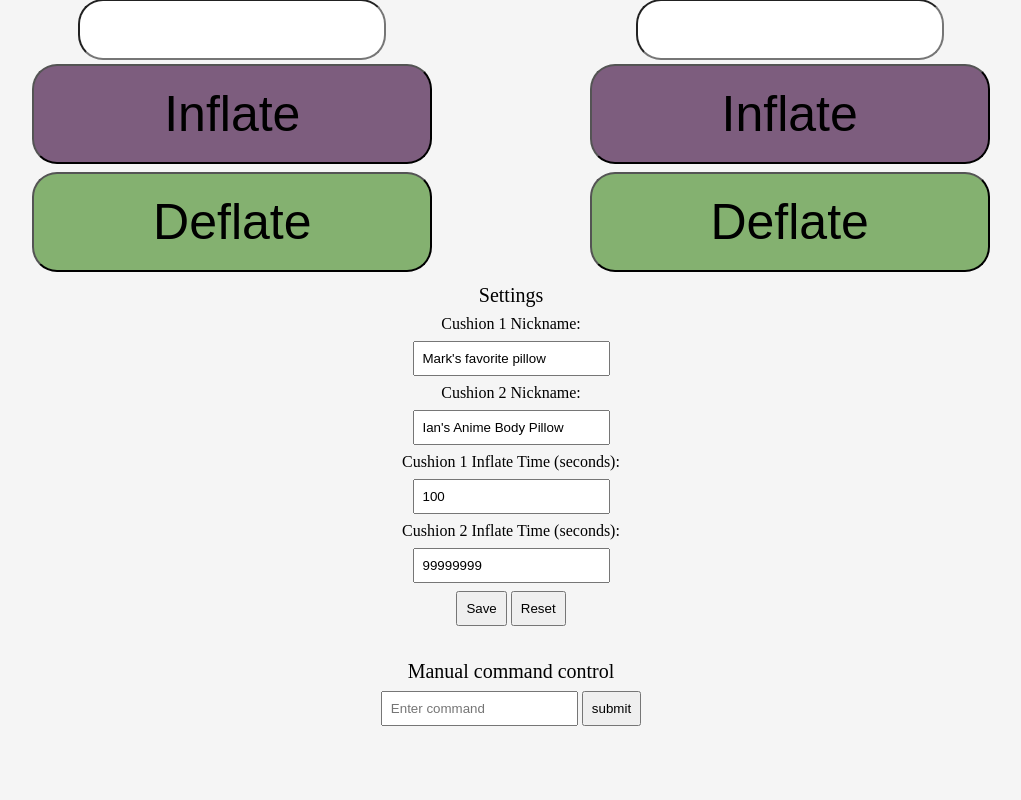
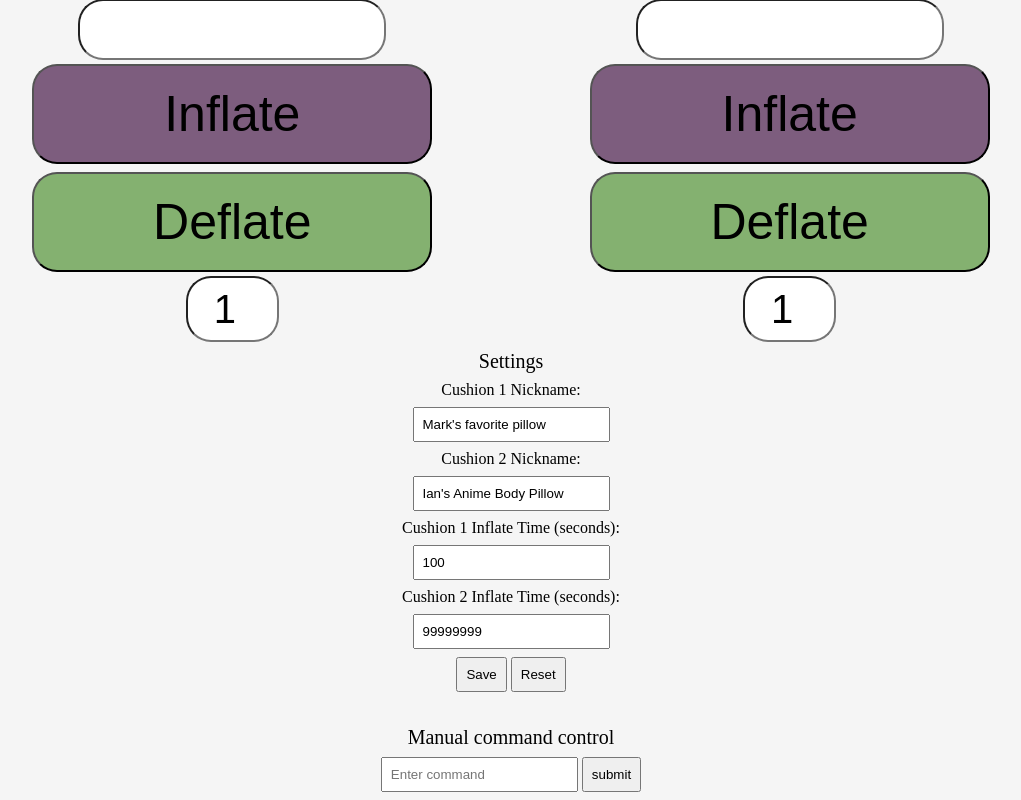
Before and after one commit to MTUHIDE/PillowTalk, a Flask app: page / in a window 1280 px wide. Shown: the part 64-864 px from the top of the page, without its empty margins (129-1150 px from the left). Before the commit the page ends 790 px from the top, so only its background shows below. Run offline with Flask 2, Linux system fonts and the light colour scheme.

Commit message:
added increments

```diff
--- a/pillowtalk/static/index.css
+++ b/pillowtalk/static/index.css
@@ -72,10 +72,6 @@ body{
 	font-size: 30px;
 }
 
-#up{
-
-}
-
 div{
 	text-align: center;
 }
@@ -96,6 +92,14 @@ div{
 	font-size: 50px;
 }
 
+.quantity{
+	border-radius: 25px;
+	text-align: center;
+	font-size: 40px;
+	width: 85px;
+	height: 60px;
+}
+
 #inflate_2{
 	border-radius: 25px;
 	background-color:rgb(125, 93, 126);
--- a/pillowtalk/templates/index.html
+++ b/pillowtalk/templates/index.html
@@ -17,11 +17,13 @@
 			<form><input type="text" class="resizedTextbox"></form>
 			<button id="inflate_1" onclick ="send_command('inflate cushion_1 1')">Inflate</button>
 			<button id="deflate_1" onclick="send_command('deflate cushion_1 1')">Deflate</button>
+			<input class="quantity" id="id_form-0-quantity" min="0" name="form-0-quantity" value="1" type="number">
 		</div>
 		<div class="button-container">
 			<form><input type="text" class="resizedTextbox"></form>
 			<button id="inflate_2" onclick="send_command('inflate cushion_2 1')">Inflate</button>
 			<button id="deflate_2" onclick="send_command('deflate cushion_2 1')">Deflate</button>
+			<input class = "quantity" id = "id_form-0-quantity" min="0" name="id_form-0-quantity" value="1" type="number">
 		</div>
 	</div>
 
```
